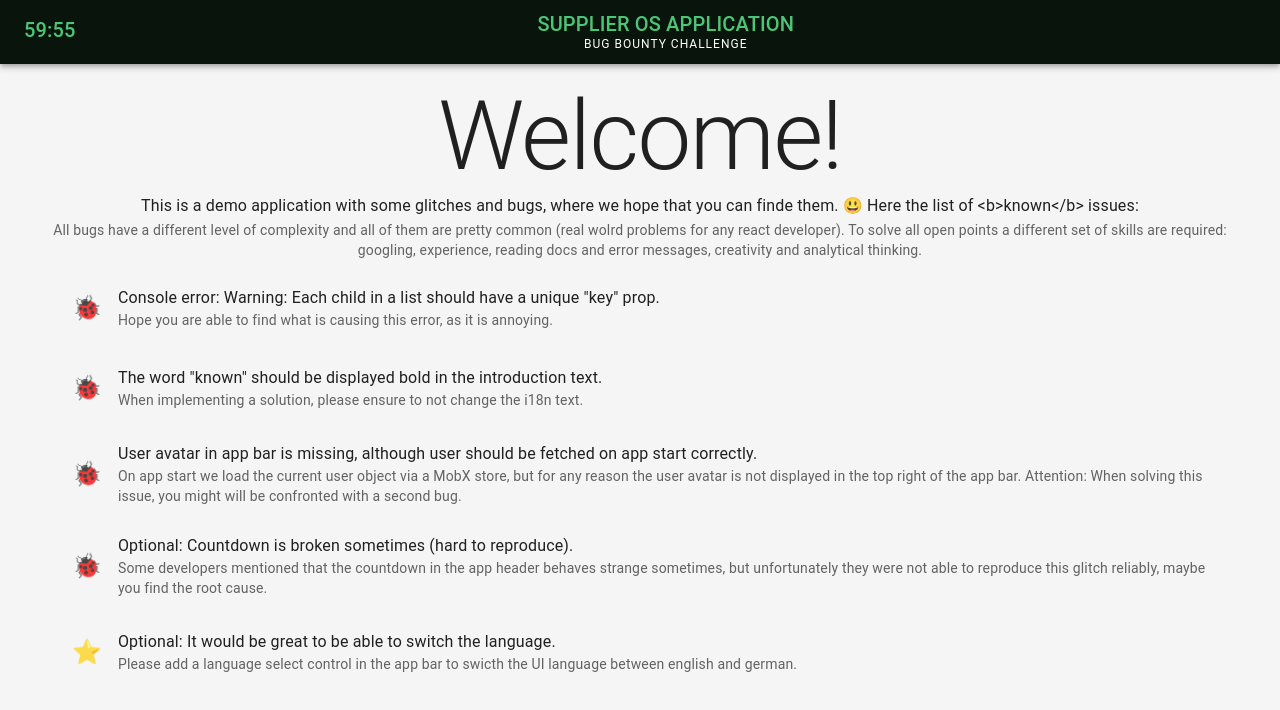
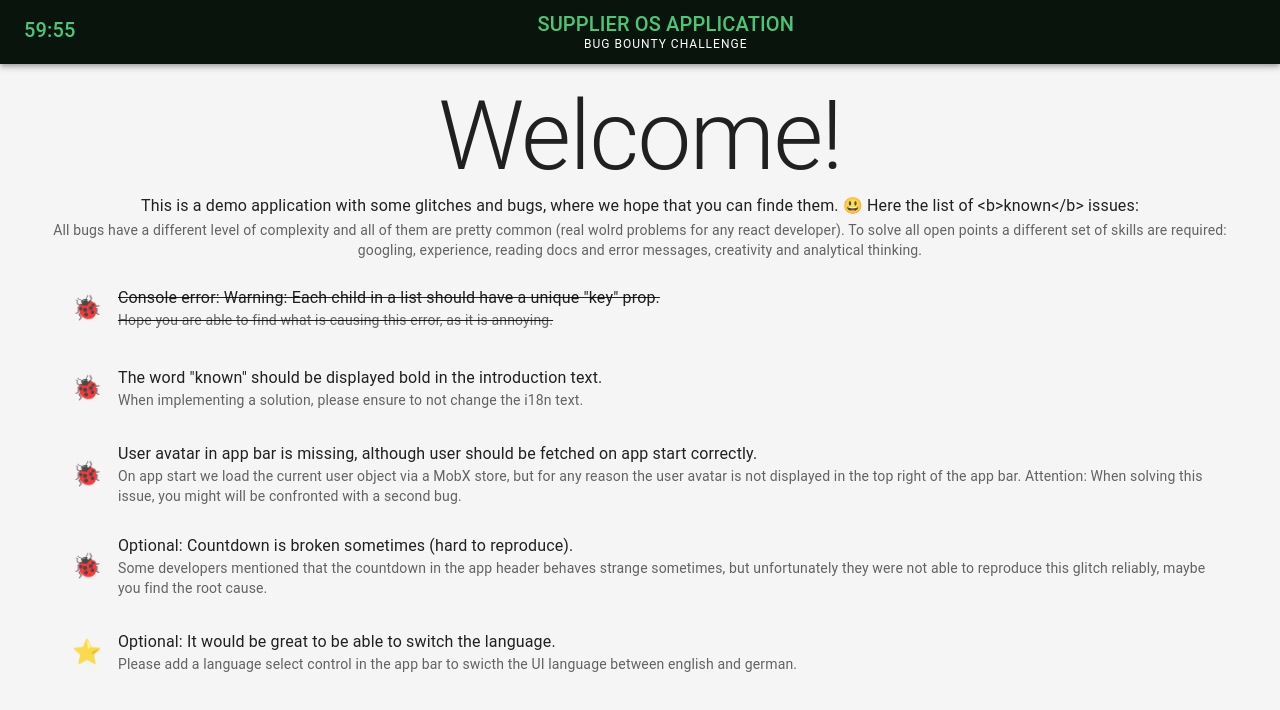
Before and after one commit to JonathandelaSen/6443da06-fe, a React (Create React App) app: page / in a window 1280 px wide. Shown: the top 710 px of the page. Built offline with nearby package versions, Linux system fonts and the light colour scheme.

Commit message:
feat: add completed status and strikethrough styling to issue list items

```diff
--- a/src/pages/Home/index.tsx
+++ b/src/pages/Home/index.tsx
@@ -15,7 +15,8 @@ const Home = () => {
       title:
         'Console error: Warning: Each child in a list should have a unique "key" prop.',
       description:
-        "Hope you are able to find what is causing this error, as it is annoying."
+        "Hope you are able to find what is causing this error, as it is annoying.",
+      completed: true
     },
     {
       id: "bold-known-word",
@@ -70,6 +71,9 @@ const Home = () => {
               <ListItemText
                 primary={issue.title}
                 secondary={issue.description}
+                sx={{
+                  textDecoration: issue.completed ? "line-through" : "none",
+                }}
               />
             </ListItem>
           ))}
```
